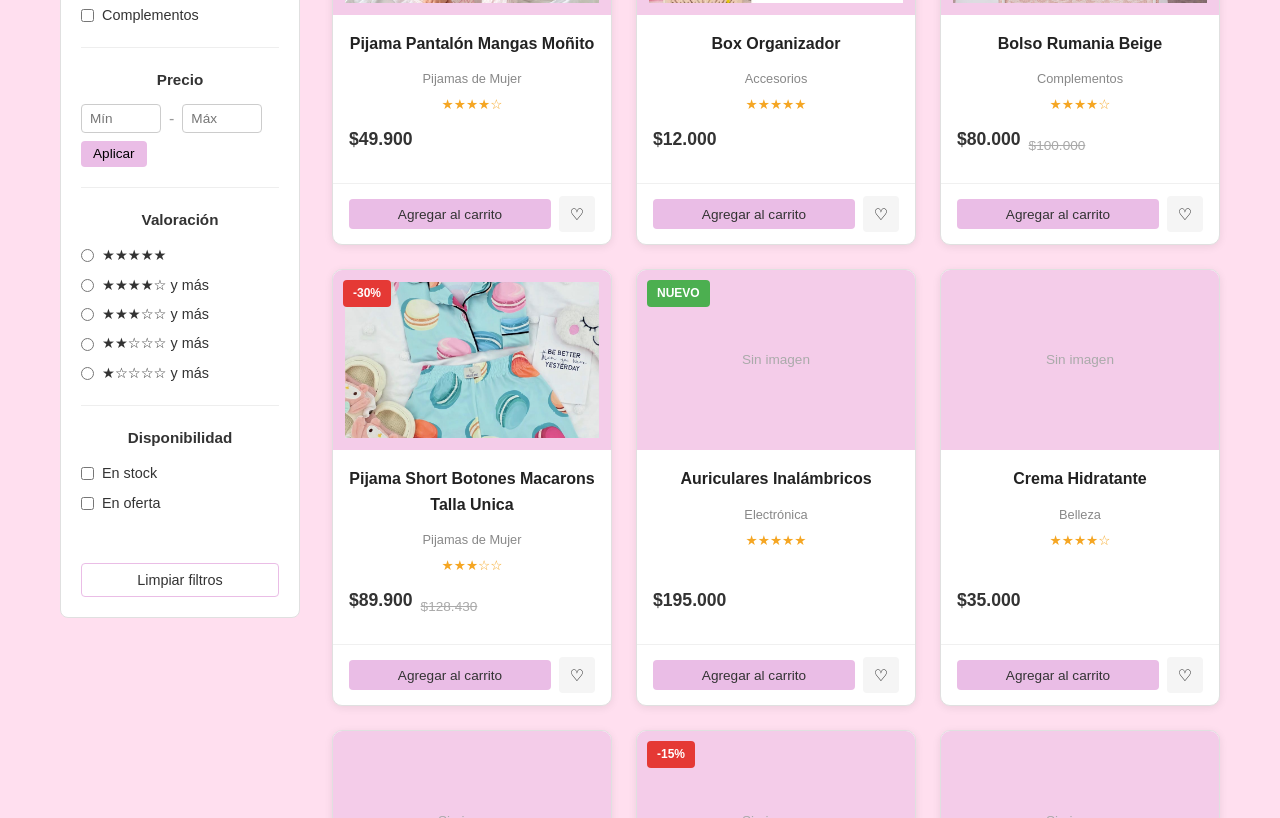
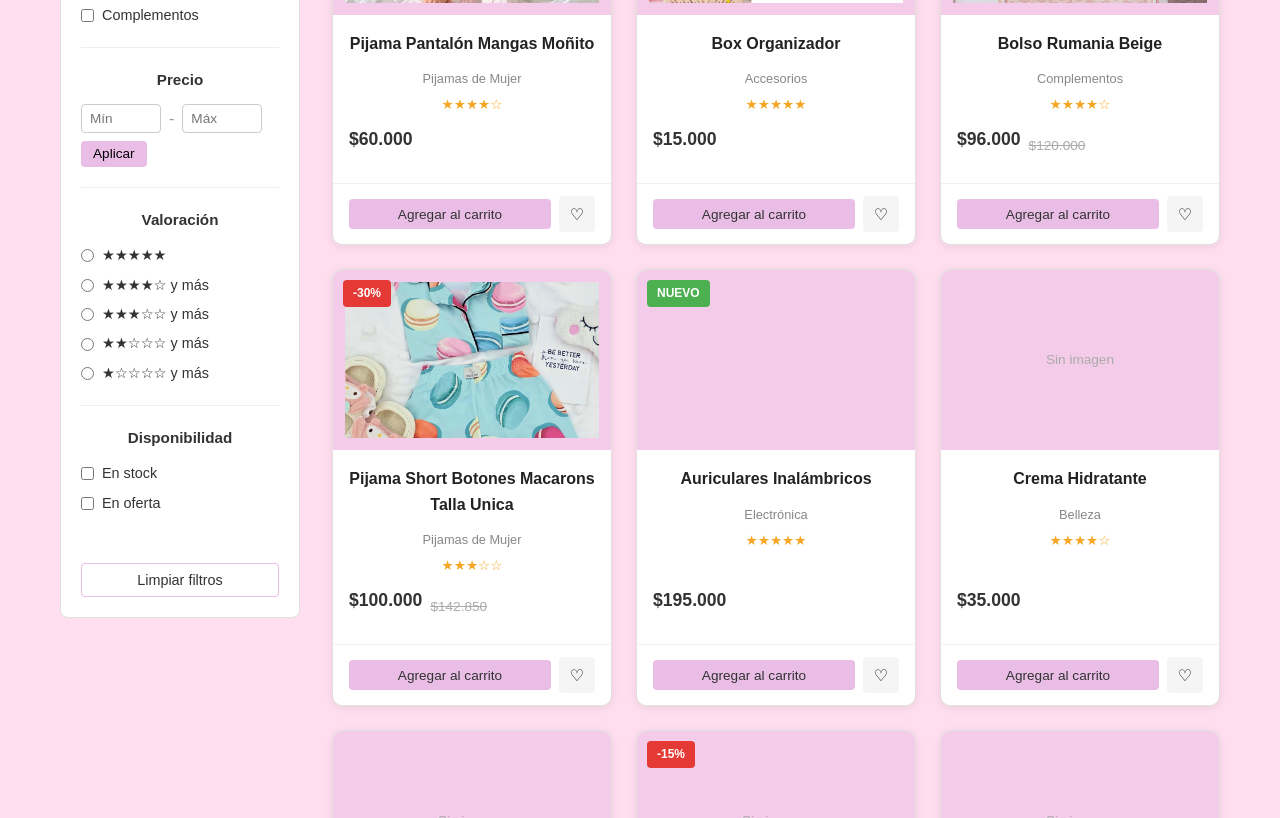
Before and after one commit to andre1985dominiocom/Proyecto_Final_Desarrollo_Web_Ecommerce, a plain HTML site: page html/catalog/catalog.html in a window 1280 px wide. Shown: the part 620-1438 px from the top of the page. Drawn offline with Linux system fonts and the light colour scheme.

Commit message:
Cambios en el catálogo

```diff
--- a/html/catalog/catalog.html
+++ b/html/catalog/catalog.html
@@ -151,7 +151,7 @@
                                         <p class="product-card__category">Pijamas de Mujer</p>
                                         <div class="product-card__rating">★★★★☆</div>
                                         <div class="product-card__prices">
-                                            <span class="product-card__price">$49.900</span>
+                                            <span class="product-card__price">$60.000</span>
                                         </div>
                                     </div>
                                 </a>
@@ -173,7 +173,7 @@
                                         <p class="product-card__category">Accesorios</p>
                                         <div class="product-card__rating">★★★★★</div>
                                         <div class="product-card__prices">
-                                            <span class="product-card__price">$12.000</span>
+                                            <span class="product-card__price">$15.000</span>
                                         </div>
                                     </div>
                                 </a>
@@ -196,8 +196,8 @@
                                         <p class="product-card__category">Complementos</p>
                                         <div class="product-card__rating">★★★★☆</div>
                                         <div class="product-card__prices">
-                                            <span class="product-card__price">$80.000</span>
-                                            <span class="product-card__price-original">$100.000</span>
+                                            <span class="product-card__price">$96.000</span>
+                                            <span class="product-card__price-original">$120.000</span>
                                         </div>
                                     </div>
                                 </a>
@@ -220,8 +220,8 @@
                                         <p class="product-card__category">Pijamas de Mujer</p>
                                         <div class="product-card__rating">★★★☆☆</div>
                                         <div class="product-card__prices">
-                                            <span class="product-card__price">$89.900</span>
-                                            <span class="product-card__price-original">$128.430</span>
+                                            <span class="product-card__price">$100.000</span>
+                                            <span class="product-card__price-original">$142.850</span>
                                         </div>
                                     </div>
                                 </a>
@@ -235,7 +235,7 @@
                             <article class="product-card">
                                 <a href="../product/product-detail.html" class="product-card__link">
                                     <div class="product-card__image-wrapper">
-                                        <div class="product-card__image-placeholder">Sin imagen</div>
+                                        <div class="product-card__image-placeholder"></div>
                                         <span class="product-card__badge product-card__badge--new">Nuevo</span>
                                     </div>
                                     <div class="product-card__body">
```
